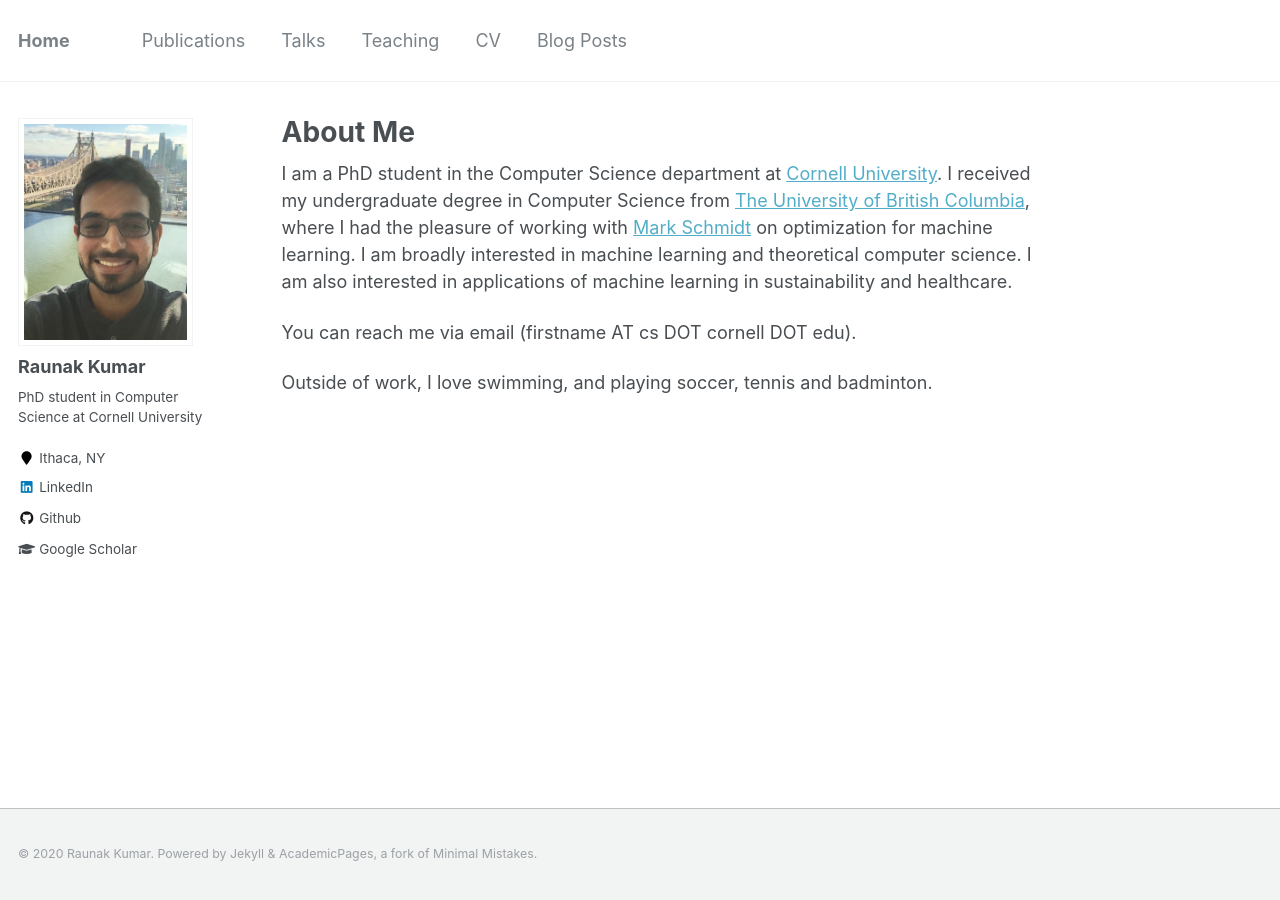
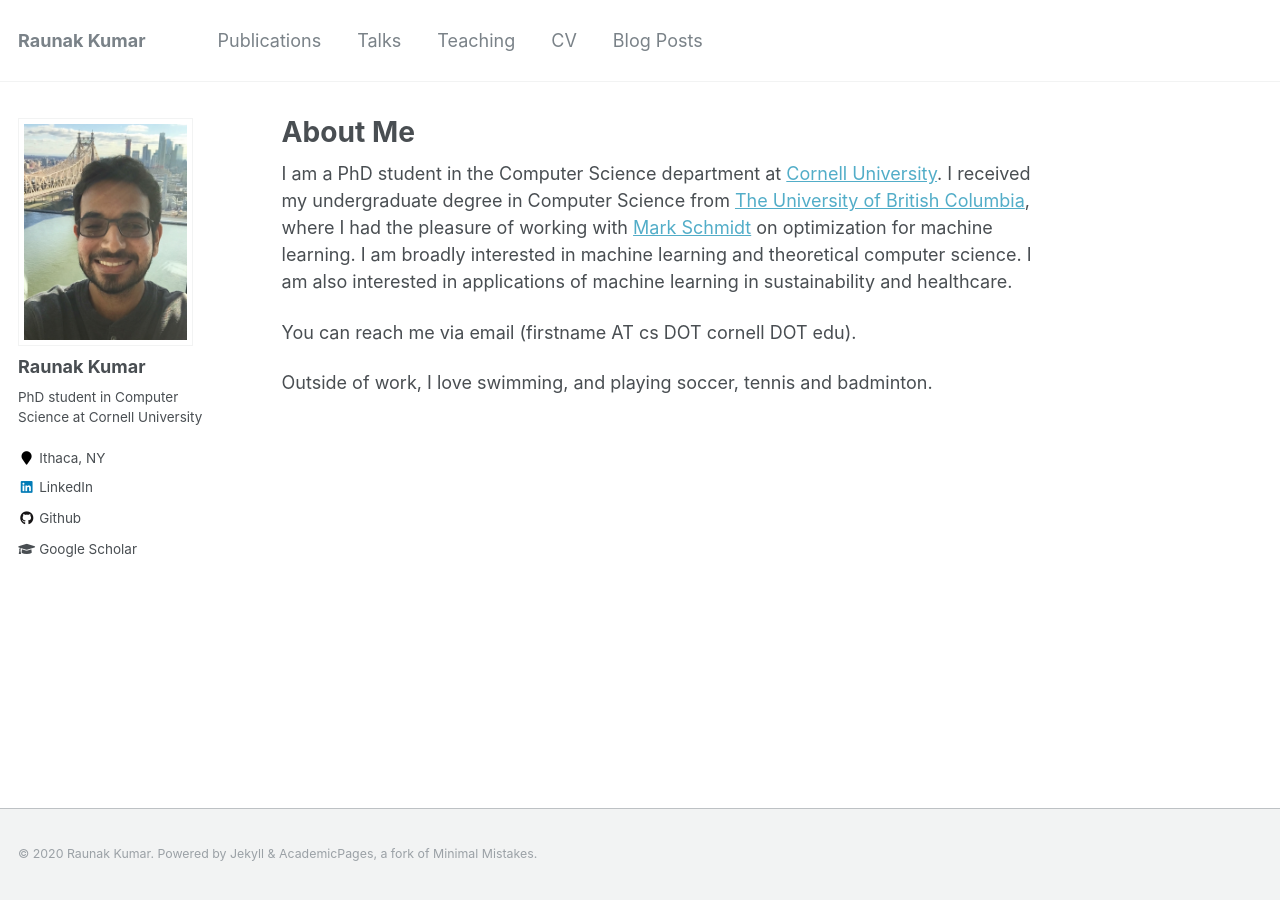
Before and after one commit to raunakkmr/raunakkmr.github.io, a Jekyll site: the page built from _pages/about.md, in a window 1280 px wide. Built offline with Jekyll 4.4.1, drawn with Linux system fonts in a browser that asks for light colours.

Commit message:
Update _config.yml

```diff
--- a/_config.yml
+++ b/_config.yml
@@ -7,7 +7,7 @@
 
 # Site Settings
 locale                   : "en-US"
-title                    : "Home"
+title                    : "Raunak Kumar"
 title_separator          : "-"
 name                     : &name "Raunak Kumar"
 description              : &description "personal description"
```
